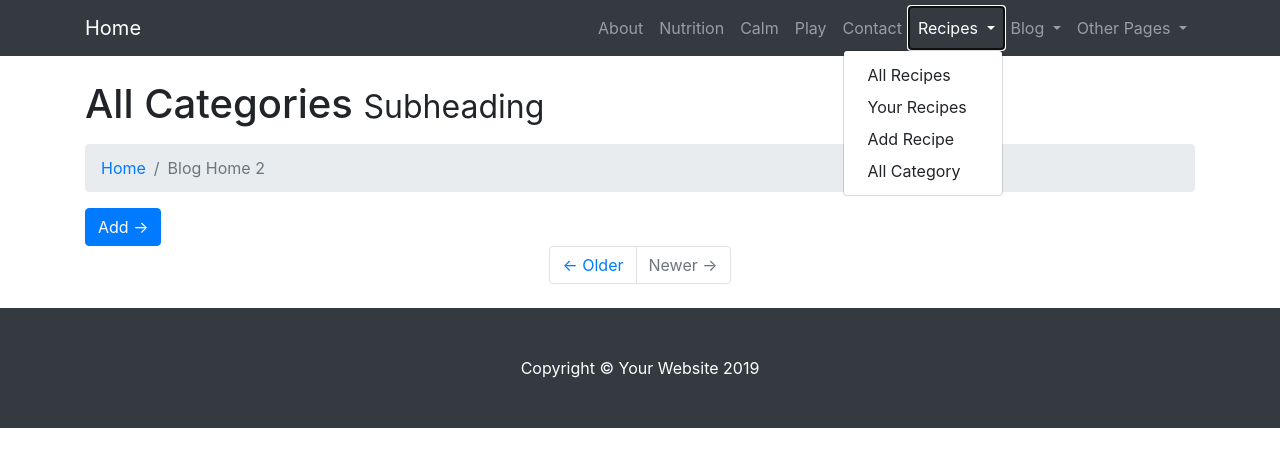
After one commit to davidjbuchanan/MS3-lockdown, a Flask app: page /all_categories in a window 1280 px wide, after a click on "Recipes". The commit adds this page. Shown: the top 467 px of the page. Run offline with Flask 2, Linux system fonts and the light colour scheme; data that the repository does not hold is empty; some libraries are stand-ins or nearby versions.

Commit message:
Ability for user to add (and delete) a catagory/record from MongoDB added

```diff
--- a/app.py
+++ b/app.py
@@ -22,10 +22,6 @@ def index():
     )
 
 
-@app.route('/about')
-def about():
-    return render_template("about.html")
-
 @app.route('/all_recipes')
 def all_recipes():
     return render_template("all_recipes.html", recipe=mongo.db.recipe.find())
@@ -37,10 +33,6 @@ def your_recipes():
 @app.route('/add_recipe')
 def add_recipe():
     return render_template("add_recipe.html", categories=mongo.db.categories.find(), key_information=mongo.db.key_information.find())
-
-
-
-
 
 @app.route('/insert_recipe', methods=['POST'])
 def insert_recipe():
@@ -62,24 +54,6 @@ def insert_recipe():
     recipe.insert_one(submit)
     return redirect(url_for('all_recipes'))
 
-
-"""@app.route('/insert_recipe', methods=['POST'])
-def insert_recipe():
-    recipe = mongo.db.recipe
-    submit = {
-        "category_name": request.form.get("category_name"),
-        "name": request.form.get("name"),
-        "description": request.form.get("description"),
-        "ingredients": request.form.getlist("ingredients"),
-        "procedures": request.form.getlist("procedures"),
-        "dietry_name": request.form.get("dietry_name"),
-        "is_gluten_free": request.form.get("is_gluten_free"),
-        "is_nut_free": request.form.get("is_nut_free"),
-        "is_dairy_free": request.form.get("is_nut_free"),
-    }
-    recipe.insert_one(submit)
-    return redirect(url_for('all_recipes'))
-"""
 @app.route('/edit_recipe/<recipe_id>')
 def edit_recipe(recipe_id):
     the_recipe = mongo.db.recipe.find_one({"_id": ObjectId(recipe_id)})
@@ -111,6 +85,37 @@ def delete_recipe(recipe_id):
     mongo.db.recipe.remove({'_id': ObjectId(recipe_id)})
     return redirect(url_for('all_recipes'))
 
+@app.route('/all_categories')
+def all_categories():
+    return render_template("all_categories.html", categories=mongo.db.categories.find())
+
+@app.route('/add_category')
+def add_category():
+    return render_template("add_category.html")
+
+@app.route('/insert_category', methods=['POST'])
+def insert_category():
+    now = datetime.now().strftime("%B %-d, %Y")
+    category = mongo.db.categories
+    submit = {
+        "username": request.form.get("username"),
+        "category_name": request.form.get("category_name"),
+        "timestamp": now,
+    }
+    category.insert_one(submit)
+    return redirect(url_for('all_categories'))
+
+@app.route('/delete_category/<category_id>')
+def delete_category(category_id):
+    mongo.db.categories.remove({'_id': ObjectId(category_id)})
+    return redirect(url_for('all_categories'))
+
+
+
+
+
+
+
 
 
 @app.route('/contact', methods=["GET", "POST"])
@@ -123,6 +128,9 @@ def contact():
 
 
 
+@app.route('/about')
+def about():
+    return render_template("about.html")
 
 @app.route('/nutrition')
 def nutrition():
--- /dev/null
+++ b/templates/all_categories.html
@@ -0,0 +1,54 @@
+{% extends 'base.html' %} {% block content %}
+<!-- Page Content -->
+  <div class="container">
+
+    <!-- Page Heading/Breadcrumbs -->
+    <h1 class="mt-4 mb-3">All Categories
+      <small>Subheading</small>
+    </h1>
+
+    <ol class="breadcrumb">
+      <li class="breadcrumb-item">
+        <a href="index.html">Home</a>
+      </li>
+      <li class="breadcrumb-item active">Blog Home 2</li>
+    </ol>
+
+    <a href="{{ url_for('add_category')}}" class="btn btn-primary">Add &rarr;</a>
+
+
+    <!-- Category Post -->
+    {% for item in categories %}
+    <div class="card mb-4">
+        <div class="card-body">
+            <div class="row">
+
+                <div class="col-lg-6">
+                    <h2 class="card-title">{{item.category_name}}</h2>
+                    <a href="{{ url_for('delete_category', category_id=item._id) }}" class="btn btn-primary">Delete &rarr;</a>
+                </div>
+            </div>
+        </div>
+        <div class="card-footer text-muted">
+            Posted on {{item.timestamp}} by {{item.username}}
+            <!--<a href="#">Start Bootstrap</a>-->
+        </div>
+    </div>
+    {% endfor %}
+
+
+    <!-- Pagination -->
+    <ul class="pagination justify-content-center mb-4">
+      <li class="page-item">
+        <a class="page-link" href="#">&larr; Older</a>
+      </li>
+      <li class="page-item disabled">
+        <a class="page-link" href="#">Newer &rarr;</a>
+      </li>
+    </ul>
+
+  </div>
+
+  </div>
+  <!-- /.container -->
+{% endblock %}
--- a/templates/all_recipes.html
+++ b/templates/all_recipes.html
@@ -28,8 +28,7 @@
             <h2 class="card-title">{{item.dish_name}}</h2>
             <p class="card-text">{{item.description}}</p>
 
-            <!--<p class="card-text">{{item.description}}</p>
-            <p class="card-text">{{item.description}}</p>-->
+
             <a href="#" class="btn btn-primary">Read More &rarr;</a>
             <a href="{{ url_for('edit_recipe', recipe_id=item._id) }}" class="btn btn-primary">Edit &rarr;</a>
             <a href="{{ url_for('delete_recipe', recipe_id=item._id) }}" class="btn btn-primary">Delete &rarr;</a>
--- a/templates/base.html
+++ b/templates/base.html
@@ -44,6 +44,7 @@
                 <a class="dropdown-item" href="{{ url_for('all_recipes') }}">All Recipes</a>
                 <a class="dropdown-item" href="{{ url_for('your_recipes') }}">Your Recipes</a>
                 <a class="dropdown-item" href="{{ url_for('add_recipe') }}">Add Recipe</a>
+                <a class="dropdown-item" href="{{ url_for('all_categories') }}">All Category</a>
             </div>
             </li>
             <li class="nav-item dropdown">
```
Also changed, not shown: templates/add_category.html (added, +85 -0 lines).
